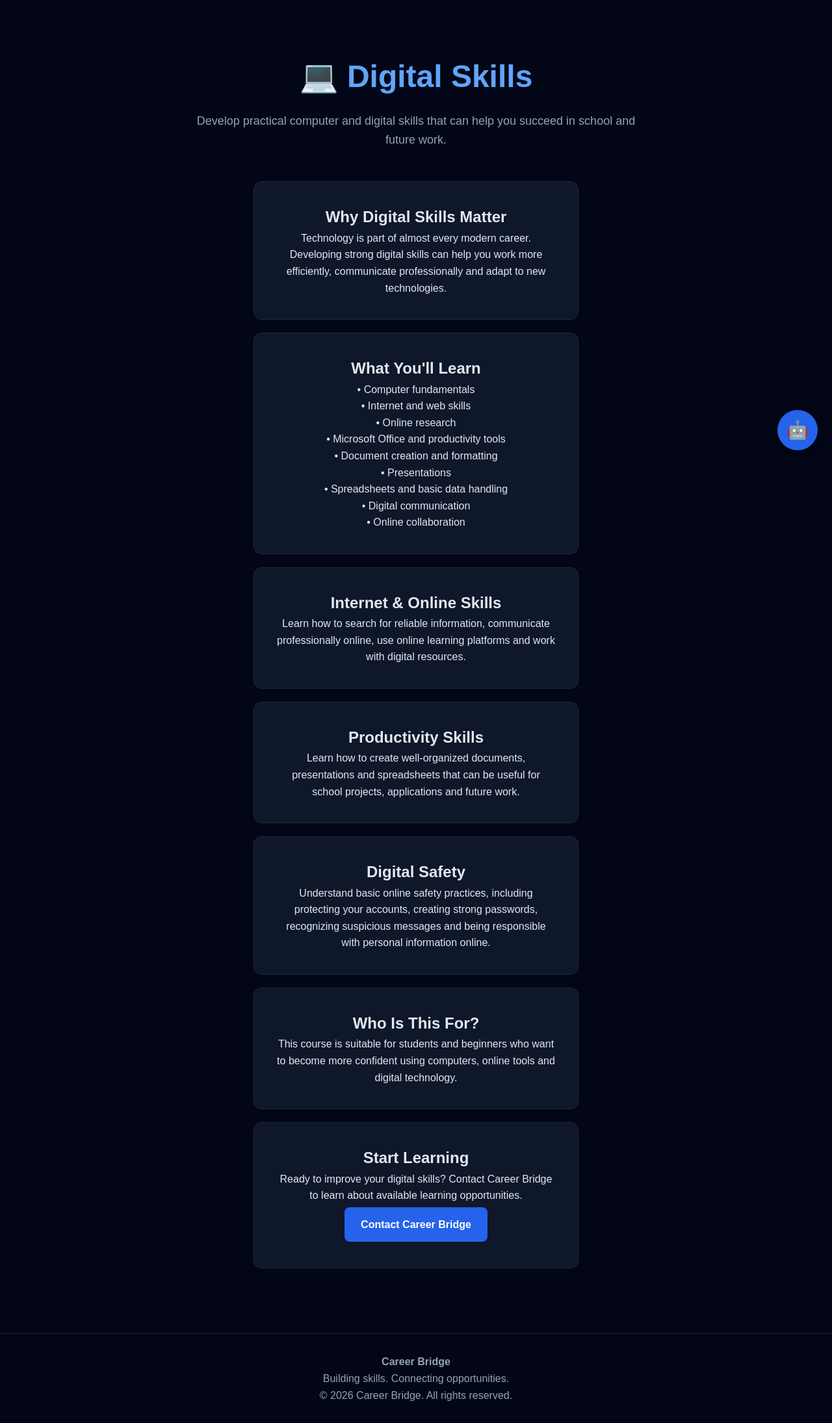
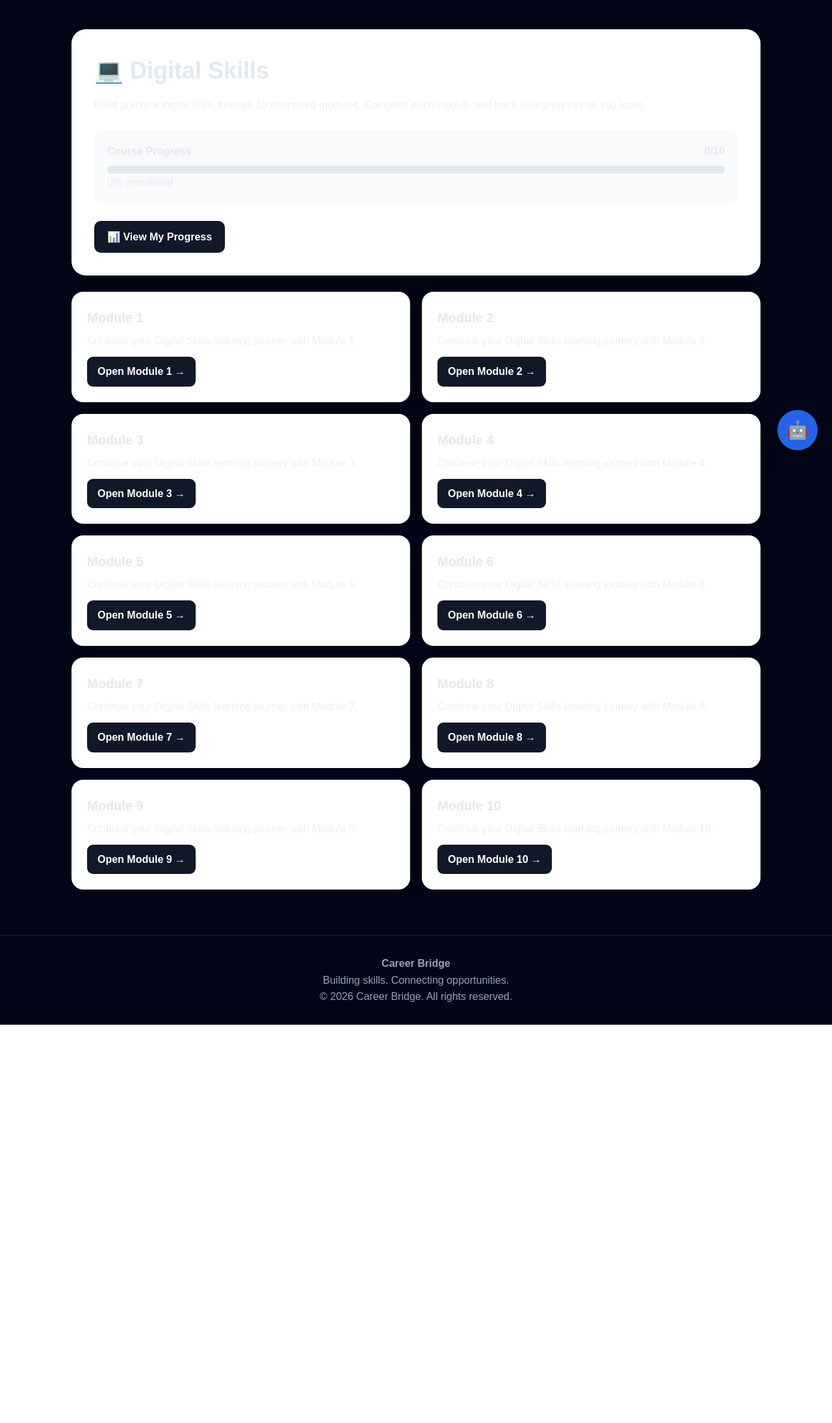
Before and after one commit to maxwellamenah11-byte/career-bridge, a Flask app: page /courses/digital-skills in a window 1280 px wide. Shown: the part 85-2275 px from the top of the page at 65% size. After the commit the page ends 1662 px from the top, so only its background shows below. Run offline with Flask 3, Linux system fonts and the light colour scheme; the visitor is signed in with stand-in values (Sample User, id 1).

Commit message:
Update digital-skills.html

```diff
--- a/templates/digital-skills.html
+++ b/templates/digital-skills.html
@@ -1,125 +1,172 @@
 {% extends "base.html" %}
-
-{% block title %}Digital Skills - Career Bridge{% endblock %}
 
 {% block content %}
 
-<section class="page">
+<style>
+    .course-page {
+        max-width: 1100px;
+        margin: 0 auto;
+        padding: 45px 20px 70px;
+    }
 
-    <div class="page-header">
+    .course-hero {
+        background: white;
+        border-radius: 22px;
+        padding: 35px;
+        margin-bottom: 25px;
+        box-shadow: 0 8px 25px rgba(0,0,0,0.07);
+    }
 
+    .course-hero h1 {
+        margin: 0 0 10px;
+        font-size: 36px;
+    }
+
+    .course-hero p {
+        line-height: 1.7;
+        opacity: 0.75;
+    }
+
+    .progress-box {
+        margin-top: 25px;
+        padding: 20px;
+        background: #f8fafc;
+        border-radius: 15px;
+    }
+
+    .progress-header {
+        display: flex;
+        justify-content: space-between;
+        gap: 15px;
+        margin-bottom: 10px;
+        font-weight: bold;
+    }
+
+    .progress-bar {
+        width: 100%;
+        height: 12px;
+        background: #e2e8f0;
+        border-radius: 20px;
+        overflow: hidden;
+    }
+
+    .progress-fill {
+        height: 100%;
+        width: {{ progress_percent|default(0) }}%;
+        background: #111827;
+        border-radius: 20px;
+        transition: width 0.3s ease;
+    }
+
+    .modules {
+        display: grid;
+        grid-template-columns: repeat(2, 1fr);
+        gap: 18px;
+    }
+
+    .module-card {
+        background: white;
+        border-radius: 18px;
+        padding: 24px;
+        box-shadow: 0 8px 25px rgba(0,0,0,0.06);
+    }
+
+    .module-card h2 {
+        margin: 0 0 8px;
+        font-size: 20px;
+    }
+
+    .module-card p {
+        opacity: 0.7;
+        line-height: 1.5;
+    }
+
+    .module-button {
+        display: inline-block;
+        margin-top: 12px;
+        padding: 10px 16px;
+        border-radius: 9px;
+        background: #111827;
+        color: white;
+        text-decoration: none;
+        font-weight: bold;
+    }
+
+    .progress-button {
+        display: inline-block;
+        margin-top: 25px;
+        padding: 12px 20px;
+        border-radius: 10px;
+        background: #111827;
+        color: white;
+        text-decoration: none;
+        font-weight: bold;
+    }
+
+    @media (max-width: 700px) {
+        .modules {
+            grid-template-columns: 1fr;
+        }
+
+        .course-hero h1 {
+            font-size: 30px;
+        }
+    }
+</style>
+
+<div class="course-page">
+
+    <div class="course-hero">
         <h1>💻 Digital Skills</h1>
 
         <p>
-            Develop practical computer and digital skills
-            that can help you succeed in school and future work.
+            Build practical digital skills through 10 structured modules.
+            Complete each module and track your progress as you learn.
         </p>
+
+        <div class="progress-box">
+            <div class="progress-header">
+                <span>Course Progress</span>
+                <span>{{ completed_modules|default(0) }}/10</span>
+            </div>
+
+            <div class="progress-bar">
+                <div class="progress-fill"></div>
+            </div>
+
+            <p>
+                {{ progress_percent|default(0) }}% completed
+            </p>
+        </div>
+
+        <a href="{{ url_for('digital_skills_progress') }}"
+           class="progress-button">
+            📊 View My Progress
+        </a>
+    </div>
+
+    <div class="modules">
+
+        {% for i in range(1, 11) %}
+        <div class="module-card">
+
+            <h2>Module {{ i }}</h2>
+
+            <p>
+                Continue your Digital Skills learning journey with
+                Module {{ i }}.
+            </p>
+
+            <a href="{{ url_for('digital_skills_module' ~ i) }}"
+               class="module-button">
+                Open Module {{ i }} →
+            </a>
+
+        </div>
+        {% endfor %}
 
     </div>
 
-
-    <div class="contact-box">
-
-        <h2>Why Digital Skills Matter</h2>
-
-        <p>
-            Technology is part of almost every modern career.
-            Developing strong digital skills can help you work
-            more efficiently, communicate professionally and
-            adapt to new technologies.
-        </p>
-
-    </div>
-
-
-    <div class="contact-box">
-
-        <h2>What You'll Learn</h2>
-
-        <p>
-            • Computer fundamentals<br>
-            • Internet and web skills<br>
-            • Online research<br>
-            • Microsoft Office and productivity tools<br>
-            • Document creation and formatting<br>
-            • Presentations<br>
-            • Spreadsheets and basic data handling<br>
-            • Digital communication<br>
-            • Online collaboration
-        </p>
-
-    </div>
-
-
-    <div class="contact-box">
-
-        <h2>Internet & Online Skills</h2>
-
-        <p>
-            Learn how to search for reliable information,
-            communicate professionally online, use online
-            learning platforms and work with digital resources.
-        </p>
-
-    </div>
-
-
-    <div class="contact-box">
-
-        <h2>Productivity Skills</h2>
-
-        <p>
-            Learn how to create well-organized documents,
-            presentations and spreadsheets that can be useful
-            for school projects, applications and future work.
-        </p>
-
-    </div>
-
-
-    <div class="contact-box">
-
-        <h2>Digital Safety</h2>
-
-        <p>
-            Understand basic online safety practices, including
-            protecting your accounts, creating strong passwords,
-            recognizing suspicious messages and being responsible
-            with personal information online.
-        </p>
-
-    </div>
-
-
-    <div class="contact-box">
-
-        <h2>Who Is This For?</h2>
-
-        <p>
-            This course is suitable for students and beginners
-            who want to become more confident using computers,
-            online tools and digital technology.
-        </p>
-
-    </div>
-
-
-    <div class="contact-box">
-
-        <h2>Start Learning</h2>
-
-        <p>
-            Ready to improve your digital skills?
-            Contact Career Bridge to learn about available
-            learning opportunities.
-        </p>
-
-        <a href="/contact" class="button">
-            Contact Career Bridge
-        </a>
-
-    </div>
-
-</section>
+</div>
 
 {% endblock %}
```
